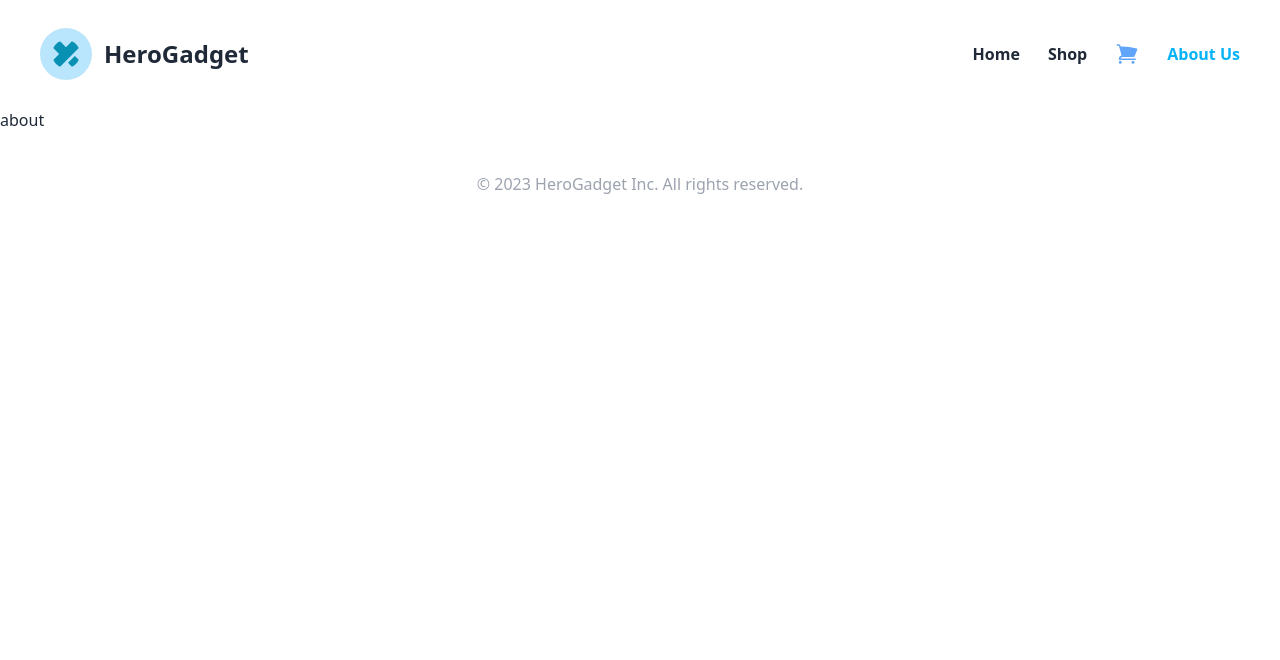
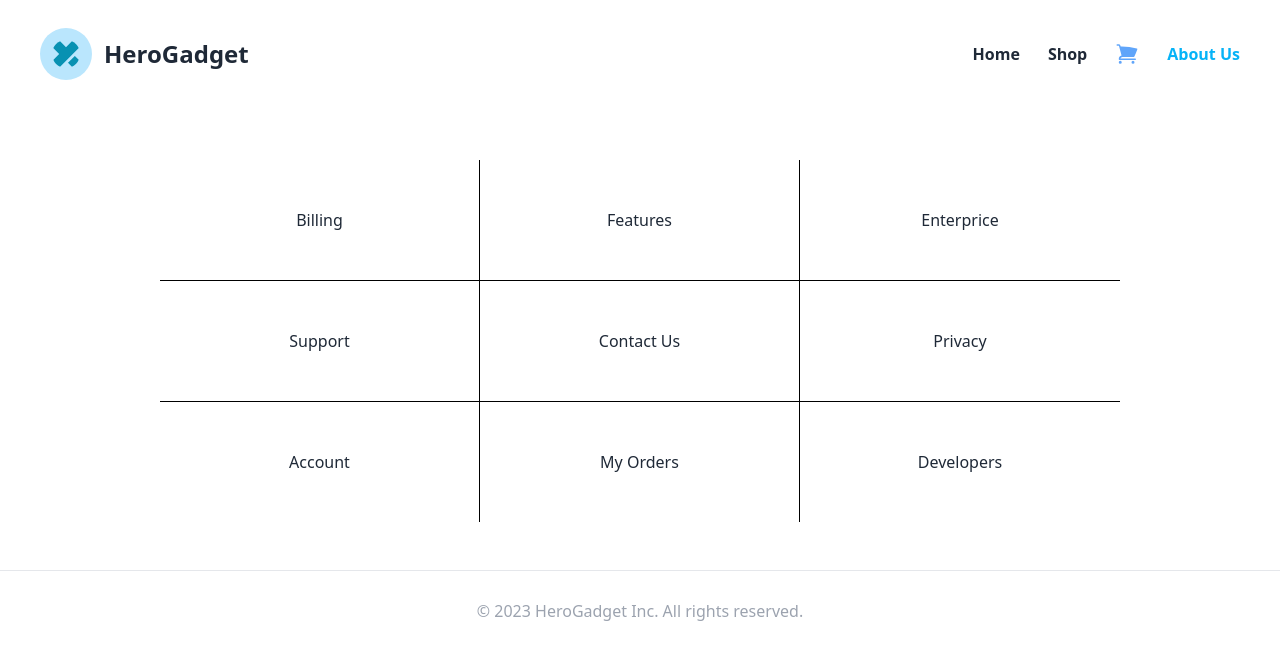
Before and after one commit to KhanZiaul/Hero-Gadget, a React (Vite) app: page /about in a window 1280 px wide. Shown: the top 660 px of the page. Built offline with nearby package versions, Linux system fonts and the light colour scheme.

Commit message:
about us component updated

```diff
--- /dev/null
+++ b/src/Components/About/About.css
@@ -0,0 +1,12 @@
+.b-b{
+    border-bottom: 1px solid black;
+}
+.b-r{
+    border-right: 1px solid black;
+}
+.b-l{
+    border-left: 1px solid black;
+}
+.b-t{
+    border-top: 1px solid black;
+}
--- a/src/Components/About/About.jsx
+++ b/src/Components/About/About.jsx
@@ -1,9 +1,18 @@
 import React from 'react';
+import './About.css'
 
 const About = () => {
     return (
-        <div>
-            <h2>about</h2>
+        <div className=' grid grid-cols-3 text-center mt-20 w-[75%] mx-auto'>
+            <p className='p-12 b-r b-b'>Billing</p>
+            <p className='p-12 b-r b-b'>Features</p>
+            <p className='p-12 b-b'>Enterprice</p>
+            <p className='p-12 b-r b-b'>Support</p>
+            <p className='p-12 b-r b-b'>Contact Us</p>
+            <p className='p-12 b-b'>Privacy</p>
+            <p className='p-12 b-r'>Account</p>
+            <p className='p-12 b-r'>My Orders</p>
+            <p className='p-12'>Developers</p>
         </div>
     );
 };
--- a/src/Components/Footer/Footer.jsx
+++ b/src/Components/Footer/Footer.jsx
@@ -2,8 +2,9 @@ import React from 'react';
 
 const Footer = () => {
     return (
-        <div>
-            <h2 className='text-center text-gray-400 my-10'>© 2023 HeroGadget Inc. All rights reserved.</h2>
+        <div className='mt-40px min-h-full'>
+            <hr className='mt-12' />
+            <h2 className='text-center text-gray-400 my-7'>© 2023 HeroGadget Inc. All rights reserved.</h2>
         </div>
     );
 };
--- a/src/Components/Home/Home.jsx
+++ b/src/Components/Home/Home.jsx
@@ -1,17 +1,19 @@
 import React from 'react';
 import './Home.css'
 import heroImg from '../../assets/hero.jpg'
+import { Link } from 'react-router-dom';
 const Home = () => {
     return (
         <div>
-            <div className='bg-gray-200 py-40 divide-y'>
+            <div className='bg-gray-200 py-40'>
 
             <h2 className='text-center text-6xl font-bold title-animation'>Welcome To HeroGadget</h2>
             <p className='text-center my-5 '>Best E-commerce platform for buying high quality Smart Home <br />  Appliances at extremely affordable Price.</p>
 
             <div className='flex justify-center items-center gap-4'>
-                <button className='block bg-sky-200 px-8 py-4 rounded-full drop-shadow-md font-semibold hover:bg-sky-400'>Shop now</button>
-                <button className='block bg-white px-8 py-4 rounded-full drop-shadow-md font-semibold hover:bg-sky-400'>Learn More</button>
+
+                <Link to='/shop' className='block bg-sky-200 px-8 py-4 rounded-full drop-shadow-md font-semibold hover:bg-sky-400'>Shop now</Link >
+                <Link to='/about' className='block bg-white px-8 py-4 rounded-full drop-shadow-md font-semibold hover:bg-sky-400'>Learn More</Link >
             </div>
             </div>
 
```
